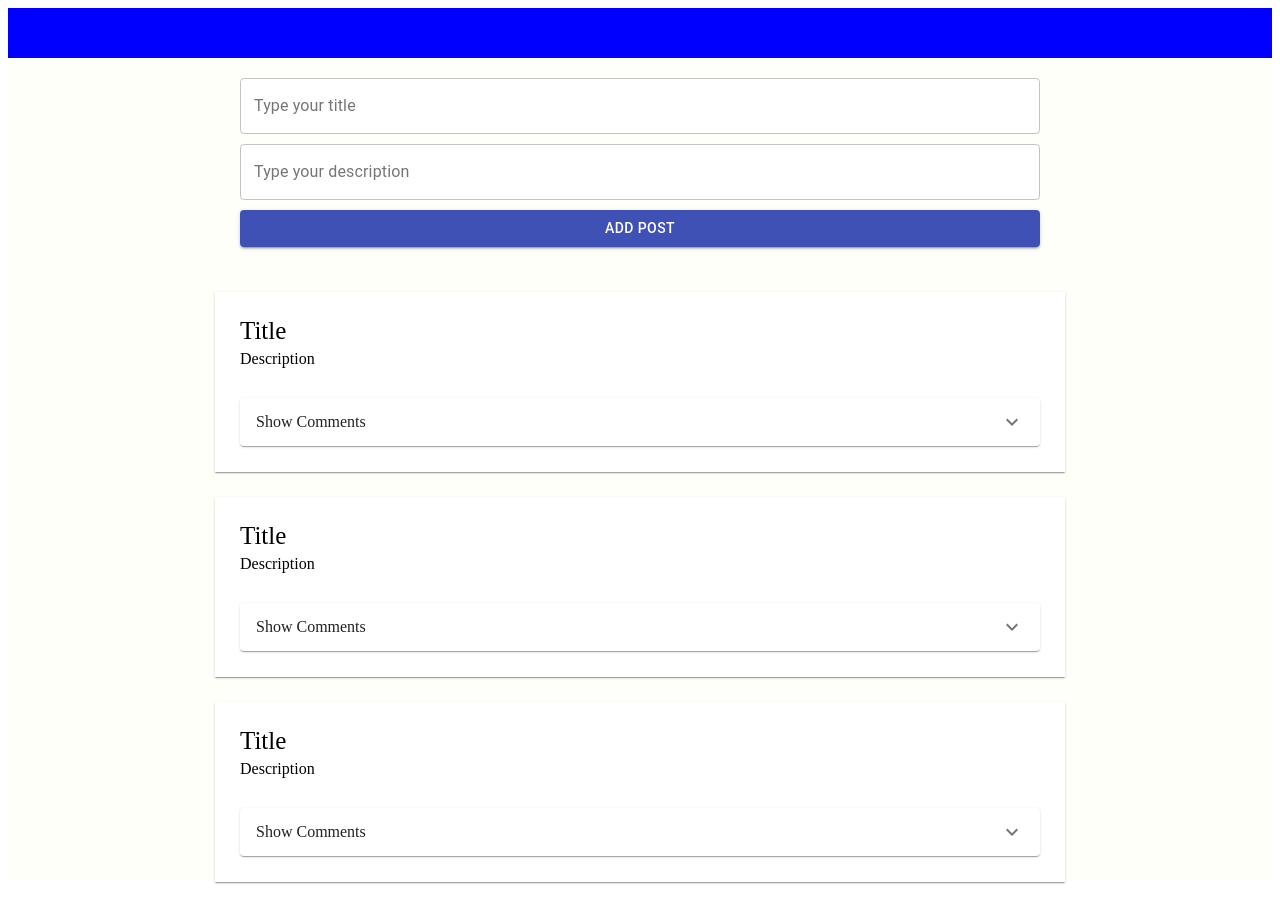
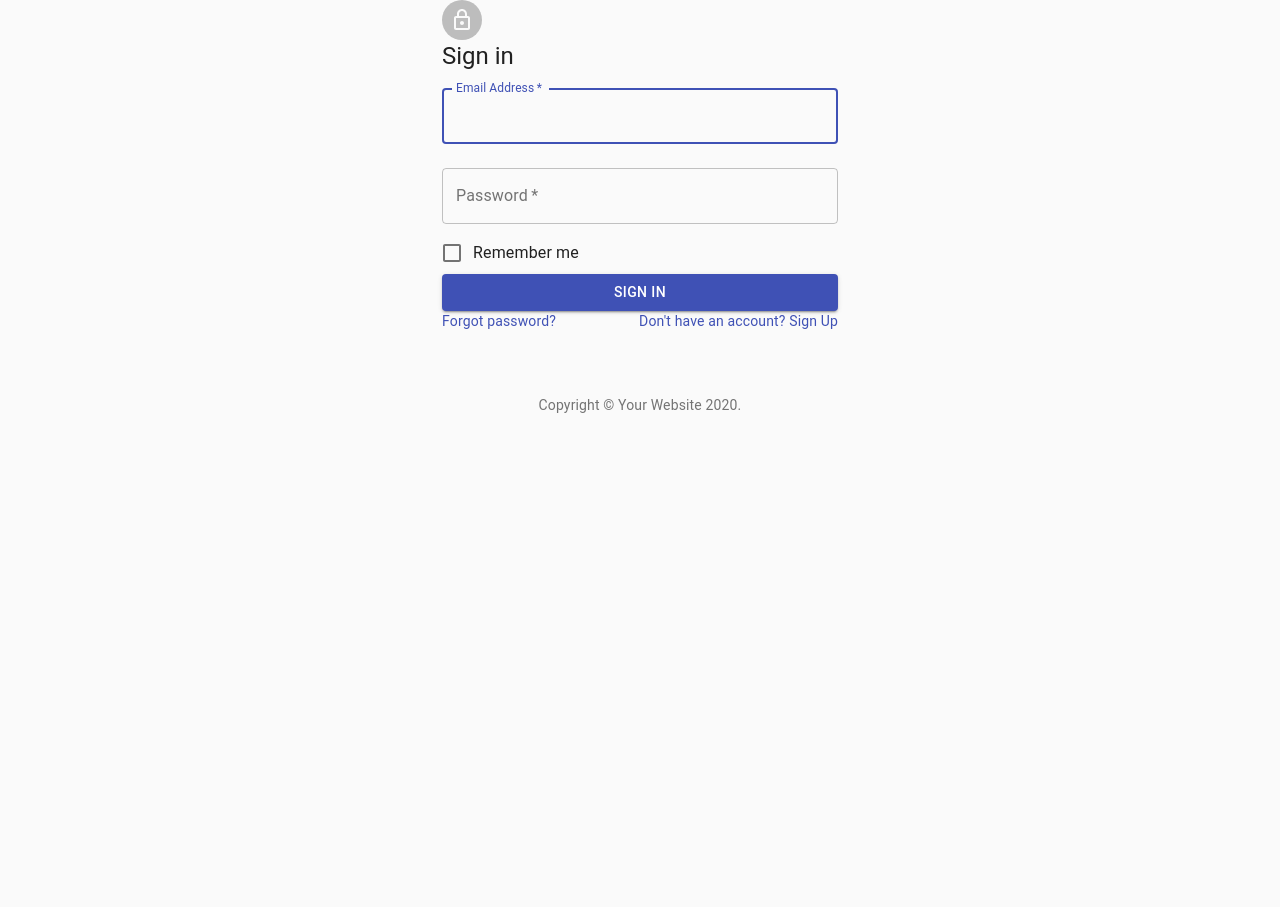
Before and after one commit to abelovq/network, a React (Create React App) app: page /login in a window 1280 px wide. After the commit the page ends 800 px from the top, so only its background shows below. Built offline with nearby package versions, Linux system fonts and the light colour scheme.

Commit message:
add simple routes

```diff
--- a/package.json
+++ b/package.json
@@ -13,7 +13,7 @@
     "react-redux": "^7.2.1",
     "react-redux-saga": "^1.0.2",
     "react-router-dom": "^5.2.0",
-    "react-scripts": "3.4.3",
+    "react-scripts": "^3.4.4",
     "redux": "^4.0.5",
     "redux-saga": "^1.1.3"
   },
--- a/src/App.js
+++ b/src/App.js
@@ -1,12 +1,19 @@
 import React from "react";
-import MainPage from './components/MainPage'
-// import LogIn from './components/LogIn'
-// import SignUp from './components/SignUp'
+import MainPage from "./components/MainPage";
+import { Redirect, Route, Switch, withRouter } from "react-router-dom";
+import LogIn from "./components/LogIn";
+import SignUp from "./components/SignUp";
 
- const App = () => {
-
+const App = () => {
   return (
-    <MainPage />
-  )
- }
-export default App;
+    <>
+      <Switch>
+      <Route exact path="/main" component={MainPage} />
+      <Route exact path="/login" component={LogIn} />
+      <Route exact path="/signup" component={SignUp} />
+      <Redirect from="/" to="/main" />
+      </Switch>
+    </>
+  );
+};
+export default withRouter(App);
--- a/src/index.js
+++ b/src/index.js
@@ -2,8 +2,14 @@ import React from "react";
 import ReactDOM from "react-dom";
 import App from "./App";
 import * as serviceWorker from "./serviceWorker";
+import { BrowserRouter as Router } from "react-router-dom";
 
-ReactDOM.render(<App />, document.getElementById("root"));
+ReactDOM.render(
+  <Router>
+    <App />
+  </Router>,
+  document.getElementById("root")
+);
 
 // If you want your app to work offline and load faster, you can change
 // unregister() to register() below. Note this comes with some pitfalls.
```
Also changed, not shown: 1 other file (tests, documents, lock files or other folders).
